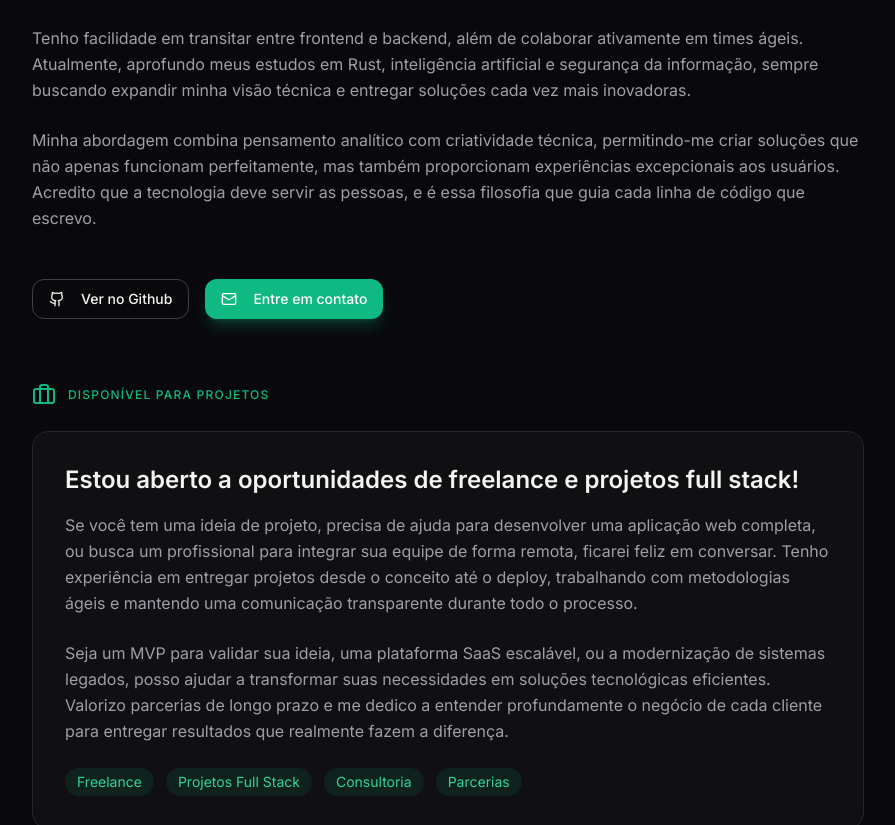
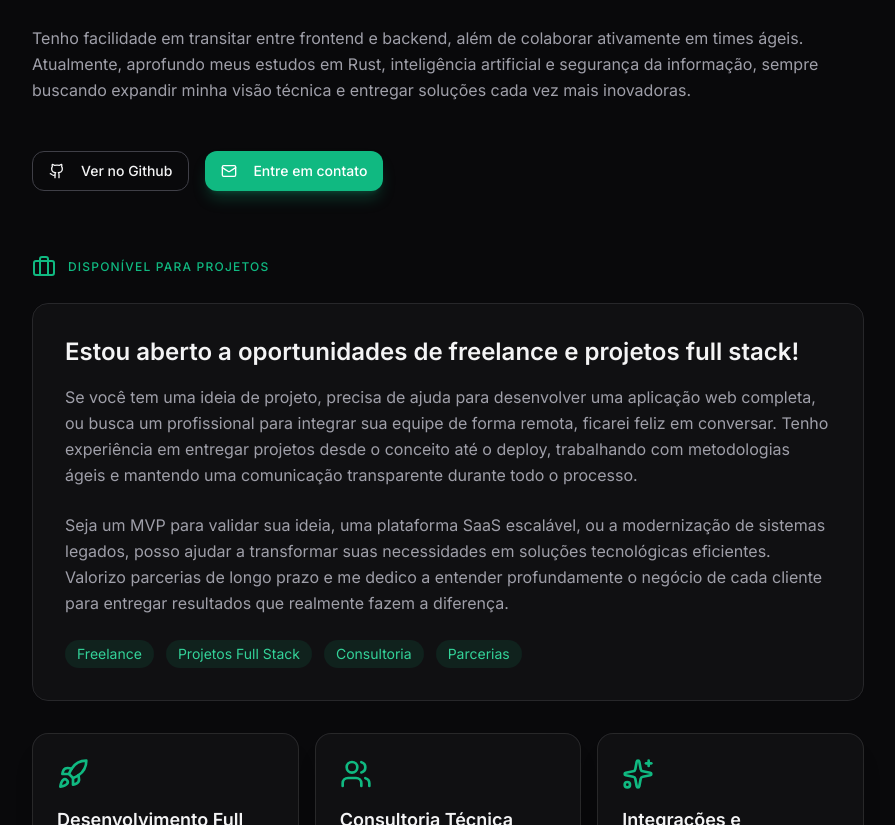
Before and after one commit to ruanssh/portifolio, a React (Vite) app: page / in a window 1280 px wide. Shown: the part 1060-1885 px from the top of the page, without its empty margins (192-1087 px from the left). Built offline with nearby package versions, Linux system fonts and the light colour scheme.

Commit message:
feat: melhorar formatação e legibilidade do código em Sobre.tsx

```diff
--- a/src/pages/Sobre.tsx
+++ b/src/pages/Sobre.tsx
@@ -1,5 +1,15 @@
 import { motion } from "framer-motion";
-import { Github, Mail, Shield, Zap, Code, Briefcase, Rocket, Users, Sparkles } from "lucide-react";
+import {
+  Github,
+  Mail,
+  Shield,
+  Zap,
+  Code,
+  Briefcase,
+  Rocket,
+  Users,
+  Sparkles,
+} from "lucide-react";
 import { Section } from "@/components/layout/Section";
 import { Container } from "@/components/layout/Container";
 import { Button } from "@/components/ui/button";
@@ -27,17 +37,20 @@ const servicesItems = [
   {
     icon: Rocket,
     title: "Desenvolvimento Full Stack",
-    description: "Desenvolvimento completo de aplicações web, desde o frontend moderno e responsivo até APIs robustas e escaláveis no backend.",
+    description:
+      "Desenvolvimento completo de aplicações web, desde o frontend moderno e responsivo até APIs robustas e escaláveis no backend.",
   },
   {
     icon: Users,
     title: "Consultoria Técnica",
-    description: "Análise de arquitetura, revisão de código, otimização de performance e orientação na escolha das melhores tecnologias para seu projeto.",
+    description:
+      "Análise de arquitetura, revisão de código, otimização de performance e orientação na escolha das melhores tecnologias para seu projeto.",
   },
   {
     icon: Sparkles,
     title: "Integrações e Automações",
-    description: "Integração de sistemas, APIs de terceiros, automação de processos e desenvolvimento de soluções sob medida para seu negócio.",
+    description:
+      "Integração de sistemas, APIs de terceiros, automação de processos e desenvolvimento de soluções sob medida para seu negócio.",
   },
 ];
 
@@ -57,13 +70,18 @@ export function Sobre() {
 
           <div className="space-y-6 text-zinc-400 leading-relaxed mb-12">
             <p className="text-lg">
-              Sou o Ruan, desenvolvedor fullstack com experiência sólida em desenvolvimento web e soluções robustas baseadas em APIs modernas. Trabalho principalmente com React, TypeScript, Node.js, PHP e Python, aplicando boas práticas de arquitetura e foco em código limpo e performático.
+              Sou o Ruan, desenvolvedor fullstack com experiência sólida em
+              desenvolvimento web e soluções robustas baseadas em APIs modernas.
+              Trabalho principalmente com React, TypeScript, Node.js, PHP e
+              Python, aplicando boas práticas de arquitetura e foco em código
+              limpo e performático.
             </p>
             <p>
-              Tenho facilidade em transitar entre frontend e backend, além de colaborar ativamente em times ágeis. Atualmente, aprofundo meus estudos em Rust, inteligência artificial e segurança da informação, sempre buscando expandir minha visão técnica e entregar soluções cada vez mais inovadoras.
-            </p>
-            <p>
-              Minha abordagem combina pensamento analítico com criatividade técnica, permitindo-me criar soluções que não apenas funcionam perfeitamente, mas também proporcionam experiências excepcionais aos usuários. Acredito que a tecnologia deve servir as pessoas, e é essa filosofia que guia cada linha de código que escrevo.
+              Tenho facilidade em transitar entre frontend e backend, além de
+              colaborar ativamente em times ágeis. Atualmente, aprofundo meus
+              estudos em Rust, inteligência artificial e segurança da
+              informação, sempre buscando expandir minha visão técnica e
+              entregar soluções cada vez mais inovadoras.
             </p>
           </div>
 
@@ -100,10 +118,20 @@ export function Sobre() {
                 Estou aberto a oportunidades de freelance e projetos full stack!
               </h3>
               <p className="text-zinc-400 leading-relaxed mb-6">
-                Se você tem uma ideia de projeto, precisa de ajuda para desenvolver uma aplicação web completa, ou busca um profissional para integrar sua equipe de forma remota, ficarei feliz em conversar. Tenho experiência em entregar projetos desde o conceito até o deploy, trabalhando com metodologias ágeis e mantendo uma comunicação transparente durante todo o processo.
+                Se você tem uma ideia de projeto, precisa de ajuda para
+                desenvolver uma aplicação web completa, ou busca um profissional
+                para integrar sua equipe de forma remota, ficarei feliz em
+                conversar. Tenho experiência em entregar projetos desde o
+                conceito até o deploy, trabalhando com metodologias ágeis e
+                mantendo uma comunicação transparente durante todo o processo.
               </p>
               <p className="text-zinc-400 leading-relaxed mb-6">
-                Seja um MVP para validar sua ideia, uma plataforma SaaS escalável, ou a modernização de sistemas legados, posso ajudar a transformar suas necessidades em soluções tecnológicas eficientes. Valorizo parcerias de longo prazo e me dedico a entender profundamente o negócio de cada cliente para entregar resultados que realmente fazem a diferença.
+                Seja um MVP para validar sua ideia, uma plataforma SaaS
+                escalável, ou a modernização de sistemas legados, posso ajudar a
+                transformar suas necessidades em soluções tecnológicas
+                eficientes. Valorizo parcerias de longo prazo e me dedico a
+                entender profundamente o negócio de cada cliente para entregar
+                resultados que realmente fazem a diferença.
               </p>
               <div className="flex flex-wrap gap-3">
                 <span className="px-3 py-1 bg-emerald-500/10 text-emerald-400 rounded-full text-sm">
```
